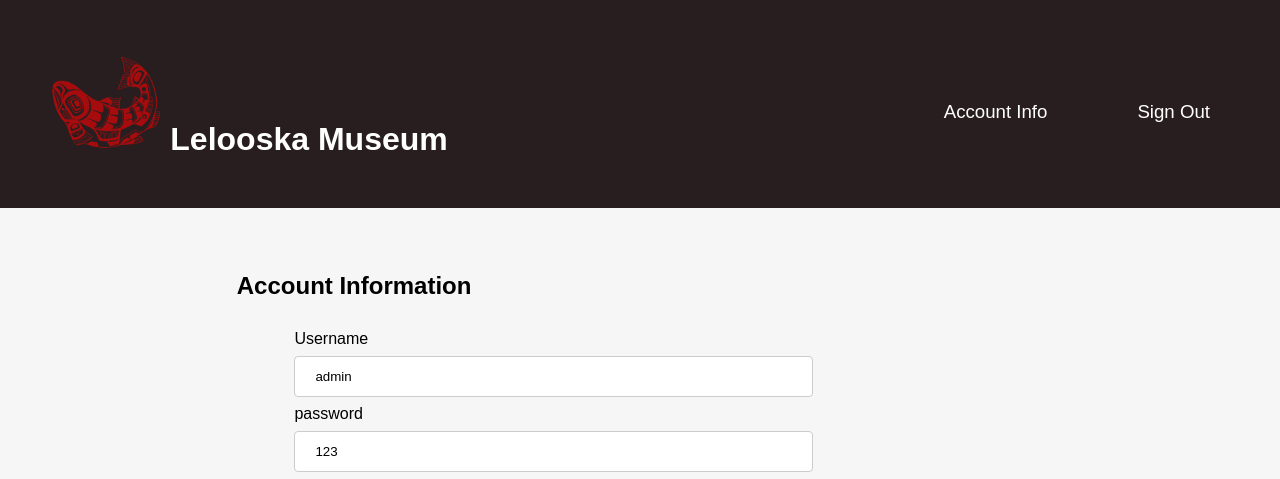
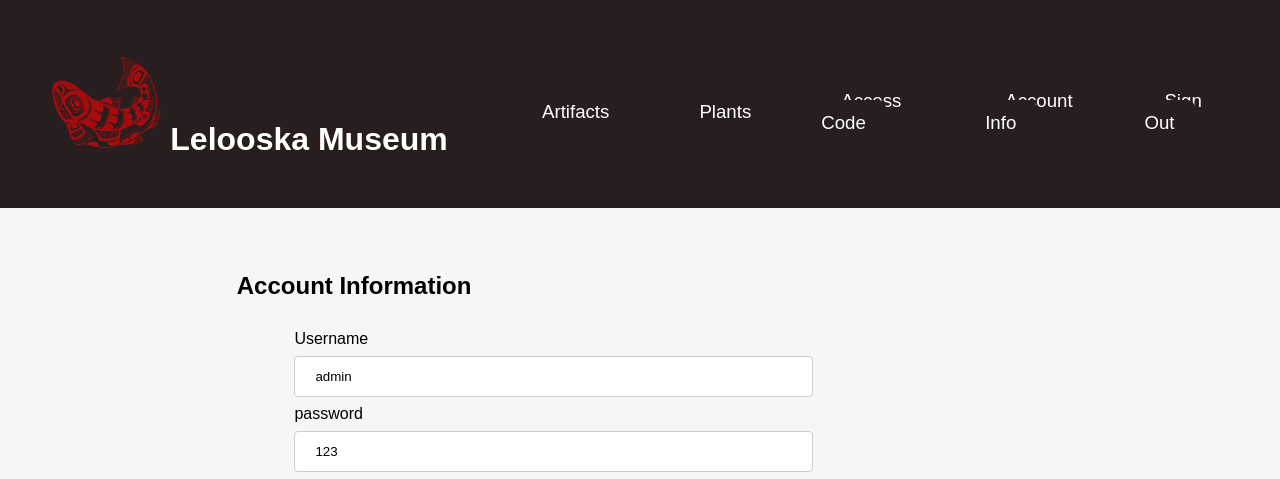
Before and after one commit to Zarbof/Museum-Scanner, a PHP site: page /account.php in a window 1280 px wide. Shown: the top 479 px of the page. Run offline with PHP 8.4, Linux system fonts and the light colour scheme; the visitor is signed in with stand-in values (Sample User, id 1); data comes from the database, SQL or seed files in the repository; some web fonts are replaced.

Commit message:
Update account.php

```diff
--- a/phpApp/account.php
+++ b/phpApp/account.php
@@ -56,8 +56,11 @@ catch(PDOException $e){
                     <a class="logo-link" href="./artifactList.php">Lelooska Museum</a>
                 </h1>
                 <nav class="menu">
-                	<li><a class="nav-link" href="./account.php">Account Info</a></li>
-					<li><a class="nav-link" href="./signOut.php">Sign Out</a></li>
+                	<li><a class="nav-link" href="./artifactList.php">Artifacts</a></li>
+                    <li><a class="nav-link" href="./plantList.php">Plants</a></li>
+                    <li><a class="nav-link" href="./accessCode.php">Access Code</a></li>
+                    <li><a class="nav-link" href="./account.php">Account Info</a></li>
+                    <li><a class="nav-link" href="./signOut.php">Sign Out</a></li>
 				</nav>
             </header>
 
```
